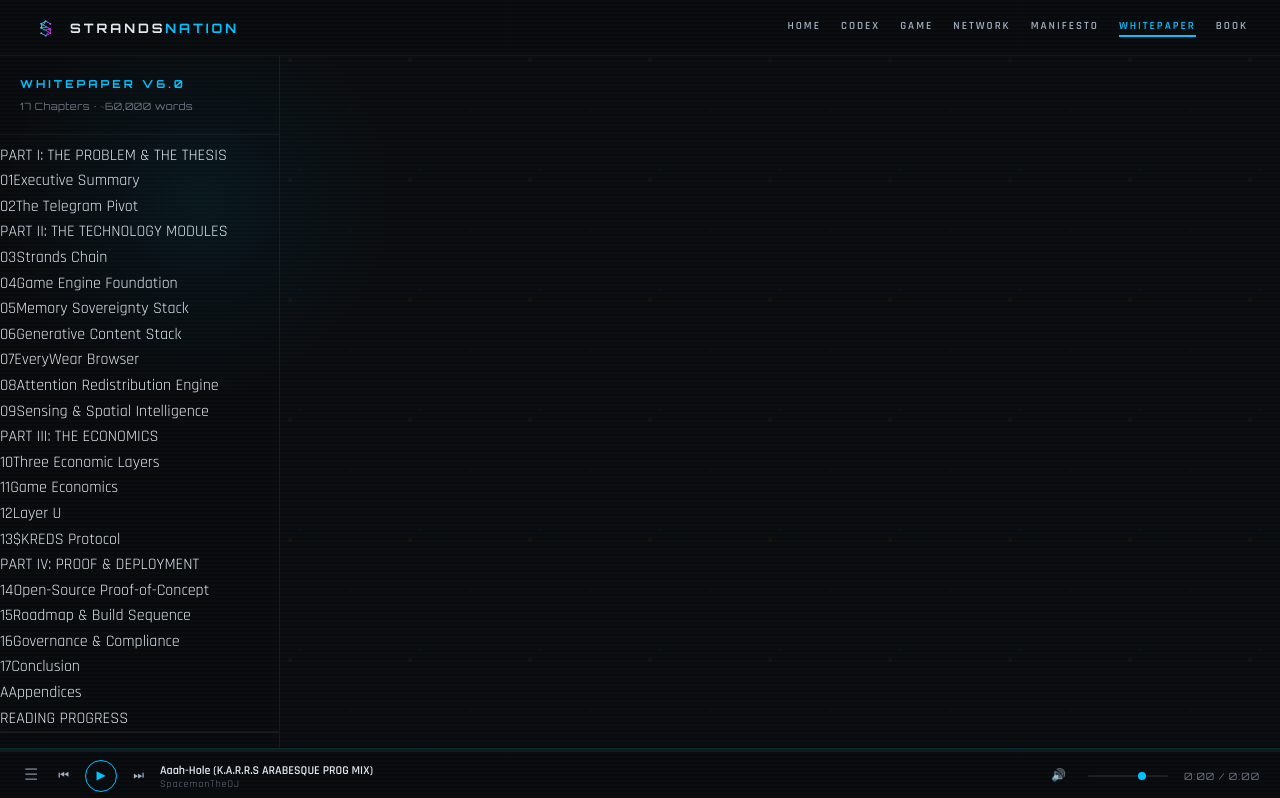
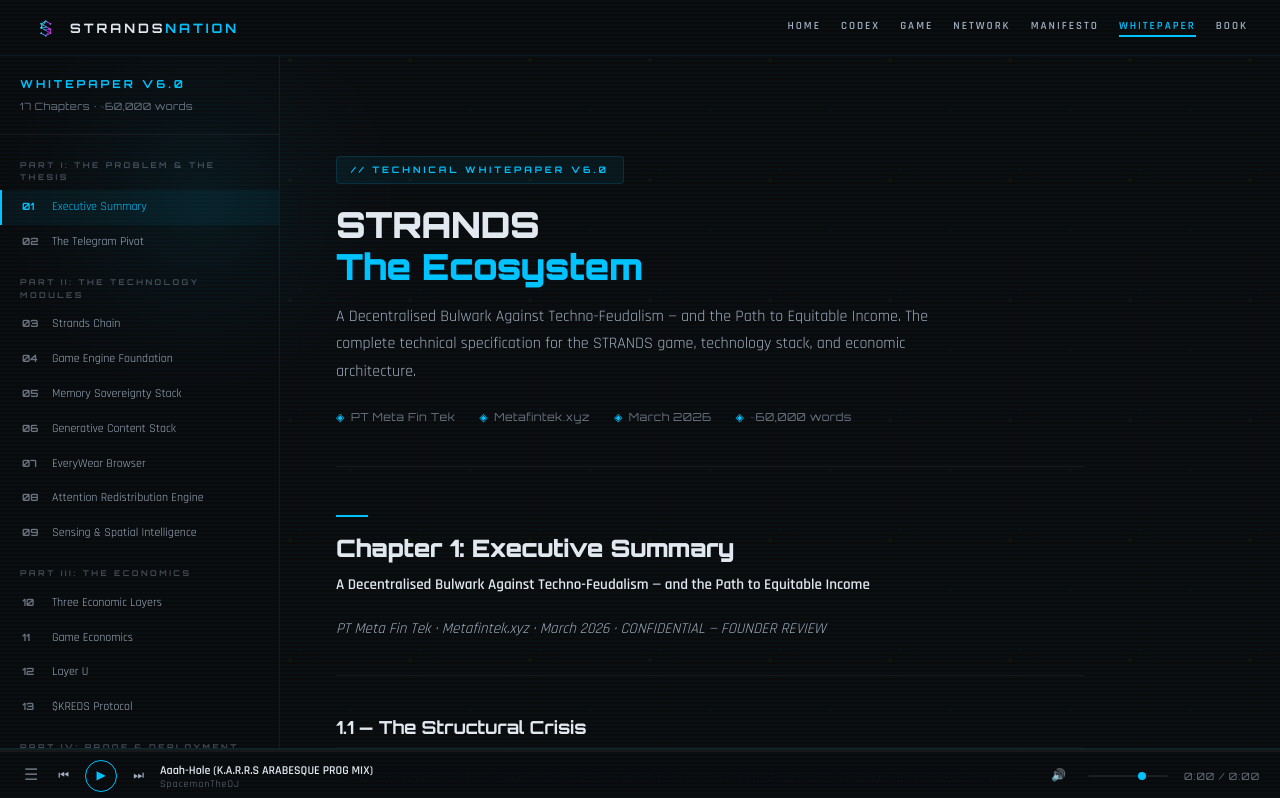
Before and after one commit to BAIS1C/StrandsNation, a Next.js app: page /whitepaper in a window 1280 px wide. Shown: the top 798 px of the page. Built offline with nearby package versions, Linux system fonts and the light colour scheme.

Commit message:
Update page.tsx

```diff
--- a/src/app/whitepaper/page.tsx
+++ b/src/app/whitepaper/page.tsx
@@ -57,12 +57,12 @@ export default function WhitepaperPage() {
   let lastPart = '';
 
   return (
-    <div className={`${styles.layout} page-enter`}>
+    <div className={`${styles.pageWrap} page-enter`}>
 
       {/* ─── Sidebar overlay (mobile) ─── */}
       {sidebarOpen && (
         <div
-          className={styles.overlay}
+          className={`${styles.sidebarOverlay} ${styles.sidebarOverlayVisible}`}
           onClick={() => setSidebarOpen(false)}
         />
       )}
@@ -83,20 +83,20 @@ export default function WhitepaperPage() {
           <div className={styles.sidebarMeta}>17 Chapters · ~60,000 words</div>
         </div>
 
-        <nav className={styles.sidebarNav}>
+        <nav>
           {chapters.map((ch) => {
             const showPart = ch.part && ch.part !== lastPart;
             if (showPart) lastPart = ch.part;
             return (
               <div key={ch.id}>
                 {showPart && (
-                  <div className={styles.group}>{ch.part}</div>
+                  <div className={styles.sidebarPart}>{ch.part}</div>
                 )}
                 <button
-                  className={`${styles.item} ${activeId === ch.id ? styles.itemActive : ''}`}
+                  className={`${styles.sidebarLink} ${activeId === ch.id ? styles.sidebarLinkActive : ''}`}
                   onClick={() => scrollToChapter(ch.id)}
                 >
-                  <span className={styles.num}>{ch.id}</span>
+                  <span className={styles.sidebarNum}>{ch.id}</span>
                   {ch.title}
                 </button>
               </div>
@@ -104,8 +104,8 @@ export default function WhitepaperPage() {
           })}
         </nav>
 
-        <div className={styles.progressWrap}>
-          <div className={styles.progressLabel}>READING PROGRESS</div>
+        <div className={styles.sidebarProgress}>
+          <div className={styles.sidebarProgressLabel}>READING PROGRESS</div>
           <div className={styles.progressTrack}>
             <div
               className={styles.progressFill}
@@ -116,11 +116,11 @@ export default function WhitepaperPage() {
       </aside>
 
       {/* ─── Main content ─── */}
-      <div className={styles.content} ref={contentRef}>
+      <div className={styles.mainContent} ref={contentRef}>
 
         {/* Cover */}
         <div className={styles.cover}>
-          <span className={styles.badge}>// TECHNICAL WHITEPAPER v6.0</span>
+          <span className={styles.coverBadge}>// TECHNICAL WHITEPAPER v6.0</span>
           <h1 className={styles.coverTitle}>
             STRANDS<br />
             <span className={styles.coverAccent}>The Ecosystem</span>
@@ -131,10 +131,10 @@ export default function WhitepaperPage() {
             STRANDS game, technology stack, and economic architecture.
           </p>
           <div className={styles.coverMeta}>
-            <span><span className={styles.dot}>◈</span> PT Meta Fin Tek</span>
-            <span><span className={styles.dot}>◈</span> Metafintek.xyz</span>
-            <span><span className={styles.dot}>◈</span> March 2026</span>
-            <span><span className={styles.dot}>◈</span> ~60,000 words</span>
+            <span className={styles.coverMetaItem}><span className={styles.dot}>◈</span> PT Meta Fin Tek</span>
+            <span className={styles.coverMetaItem}><span className={styles.dot}>◈</span> Metafintek.xyz</span>
+            <span className={styles.coverMetaItem}><span className={styles.dot}>◈</span> March 2026</span>
+            <span className={styles.coverMetaItem}><span className={styles.dot}>◈</span> ~60,000 words</span>
           </div>
         </div>
 
@@ -143,10 +143,10 @@ export default function WhitepaperPage() {
           <section
             key={ch.id}
             id={`ch-${ch.id}`}
-            className={styles.chapter}
+            className={styles.chapterSection}
           >
             <div
-              className={styles.chapterBody}
+              className={styles.chapterContent}
               dangerouslySetInnerHTML={{ __html: ch.html }}
             />
           </section>
@@ -163,7 +163,7 @@ export default function WhitepaperPage() {
       {/* Back to top */}
       {showTop && (
         <button
-          className={styles.backToTop}
+          className={`${styles.backToTop} ${styles.backToTopVisible}`}
           onClick={() => window.scrollTo({ top: 0, behavior: 'smooth' })}
           aria-label="Back to top"
         >
```
